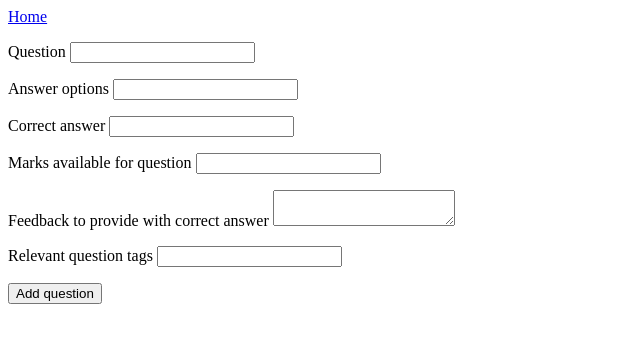
After one commit to danwilliams92/automatedassessmenttool, a Flask app: page /add_question_type1 in a window 1280 px wide. The commit adds this page. Shown: the top 343 px of the page, without its empty margins (0-640 px from the left). Run offline with Flask 2, Linux system fonts and the light colour scheme.

Commit message:
Added multiple choice DB model, form, html template and routing information

```diff
--- a/mainApp/__init__.py
+++ b/mainApp/__init__.py
@@ -1,6 +1,12 @@
 from flask import Flask
+import os
+from flask_sqlalchemy import SQLAlchemy
+
+basedir = os.path.abspath(os.path.dirname(__file__))
 
 app = Flask(__name__)
 app.config['SECRET_KEY'] = 'c9ddf3c61037ad426abd6262587fd8757ba49e6f01772beb'
+app.config['SQLALCHEMY_DATABASE_URI'] = 'sqlite:///' + os.path.join(basedir, 'blog.db')
 
+db = SQLAlchemy(app)
 from mainApp import routes
--- /dev/null
+++ b/mainApp/forms.py
@@ -0,0 +1,12 @@
+from flask_wtf import FlaskForm
+from wtforms import StringField, SubmitField, IntegerField, TextAreaField
+from wtforms.validators import DataRequired, ValidationError
+
+class AddQuestionType1Form(FlaskForm):
+  question = StringField('Question',validators=[DataRequired()])
+  answer_options = StringField('Answer options',validators=[DataRequired()])
+  correct_answer = StringField('Correct answer',validators=[DataRequired()])
+  marks_available = IntegerField('Marks available for question', validators=[DataRequired()])
+  question_tags = StringField('Relevant question tags', validators=[DataRequired()])
+  answer_feedback = TextAreaField('Feedback to provide with correct answer', validators=[DataRequired()])
+  add_question = SubmitField('Add question to assessment')
--- a/mainApp/routes.py
+++ b/mainApp/routes.py
@@ -1,7 +1,21 @@
-from flask import Flask, render_template, url_for
-from mainApp import app
+from flask import Flask, render_template, url_for, redirect, flash
+from mainApp import app, db
+from mainApp.forms import AddQuestionType1Form
+from mainApp.models import QuestionTypeOne
 
 @app.route("/")
 @app.route("/home")
 def home():
-    return render_template('home.html', title='Home')
+    type1questions=QuestionTypeOne.query.all()
+    return render_template('home.html', title='Home', type1questions=type1questions)
+
+@app.route("/add_question_type1", methods=['POST', 'GET'])
+def add_question_type1():
+    form = AddQuestionType1Form()
+    if form.validate_on_submit():
+        question = QuestionTypeOne(question=form.question.data, answer_options=form.answer_options.data, correct_answer=form.correct_answer.data, marks_available=form.marks_available.data, question_tags=form.question_tags.data, answer_feedback=form.answer_feedback.data)
+        db.session.add(question)
+        db.session.commit()
+        flash('Question added.')
+        return redirect(url_for('home'))
+    return render_template('add_question_type1.html',title='Add Multiple Choice Question', form=form)
--- /dev/null
+++ b/mainApp/templates/add_question_type1.html
@@ -0,0 +1,16 @@
+{% extends "layout.html" %}
+{% block content %}
+<form method="POST" action="">
+  {{ form.csrf_token }}
+  <p>{{ form.question.label }} {{ form.question }}</p>
+  <p>{{ form.answer_options.label }} {{ form.answer_options }}</p>
+  <p>{{ form.correct_answer.label }} {{ form.correct_answer }}</p>
+  <p>{{ form.marks_available.label }} {{ form.marks_available }}</p>
+  <p>{{ form.answer_feedback.label }} {{ form.answer_feedback }}</p>
+  <p>{{ form.question_tags.label }} {{ form.question_tags }}</p>
+
+  <input type="submit" value="Add question">
+</form>
+
+
+{% endblock content %}
```
Also changed, not shown: mainApp/models.py (added, +13 -0 lines), mainApp/templates/home.html (+10 -0 lines), mainApp/blog.db (added).
